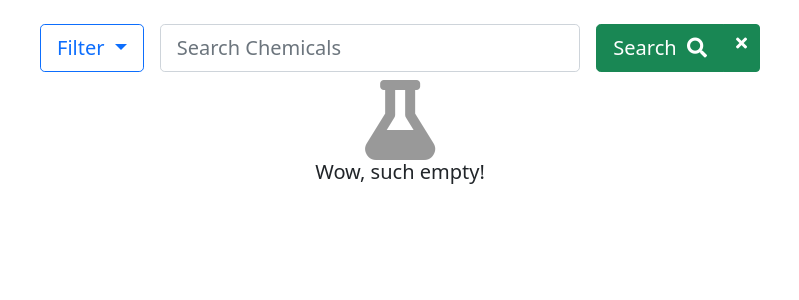
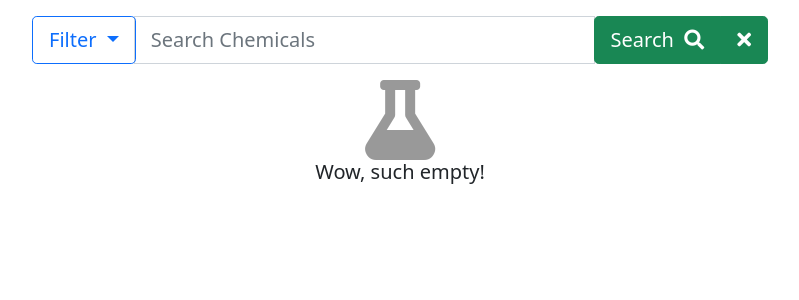
Before and after one commit to PythonFZ/ChemData, a Django app: template chemmanager/templates/chemmanager/chemdata_home.html in a window 1280 px wide. Shown: the part 72-372 px from the top of the page, without its empty margins (50-849 px from the left). Run offline with Django 3.2, Linux system fonts and the light colour scheme; the template is opened without the code that fills it, so the values that code supplies are empty; parts of the project's set-up code (start-up, migrations or seed data) failed here and were passed over; some libraries are stand-ins or nearby versions.

Commit message:
some layout improvements

```diff
--- a/chemmanager/templates/chemmanager/chemdata_home.html
+++ b/chemmanager/templates/chemmanager/chemdata_home.html
@@ -8,8 +8,8 @@
         <div class="row">
             <div class="col-sm-8">
                 {#                <div class="md-form input-group">#}
-                <div class="d-flex flex-row">
-                    <div class="p-2">
+                <div class="input-group mb-3">
+                    <div class="input-group-prepend">
                         <div class="dropdown">
                             <button class="btn btn-lg btn-outline-primary dropdown-toggle" type="button"
                                     id="dropdownMenuButton1"
@@ -22,7 +22,8 @@
                                         <div class="form-check form-switch">
                                             <input class="form-check-input" type="checkbox"
                                                    id="flexSwitchCheckDefault">
-                                            <label class="form-check-label" for="flexSwitchCheckDefault">CAS</label>
+                                            <label class="form-check-label"
+                                                   for="flexSwitchCheckDefault">CAS</label>
                                         </div>
                                     </div>
                                 </li>
@@ -49,8 +50,7 @@
                             </ul>
                         </div>
                     </div>
-                    <div class="p-2 flex-grow-1">
-                        <div class="dropdown">
+                    <label for="chemical-search-input"></label>  {% comment %}apparently it requires a label, even it that is empty{% endcomment %}
                     <input class="form-control form-control-lg dropdown-toggle"
                            id="chemical-search-input"
                            data-bs-toggle="dropdown" aria-expanded="false" placeholder="Search Chemicals"
@@ -59,17 +59,15 @@
                     <ul class="dropdown-menu" aria-labelledby="chemical-search-input"
                         id="search-autocomplete-dropdown">
                     </ul>
-                        </div>
-                    </div>
-                    <div class="p-2">
+                    <div class="input-group-append">
                         <div class="btn-group">
                             <button class="btn btn-lg btn-success m-0" type="submit" id="MaterialButton-addon2"
                                     value="Search Chemicals" onclick="clear_local_storage()">Search &nbsp;<i
                                     class="fas fa-search"></i>
                             </button>
-                            {% comment %}If you change this to button the x is centered ... coudln't fix it{% endcomment %}
-                            <a class="btn btn-success" href="{% url 'chemmanager-home' %}"><i class="fas fa-times"
-                                                                                              onclick="clear_local_storage()"></i></a>
+                            <a class="btn btn-lg btn-success" href="{% url 'chemmanager-home' %}">
+                                <i class="fas fa-times" onclick="clear_local_storage()"></i>
+                            </a>
                         </div>
                     </div>
                 </div>
```
Lines whose indentation alone changed are shown as unchanged.
